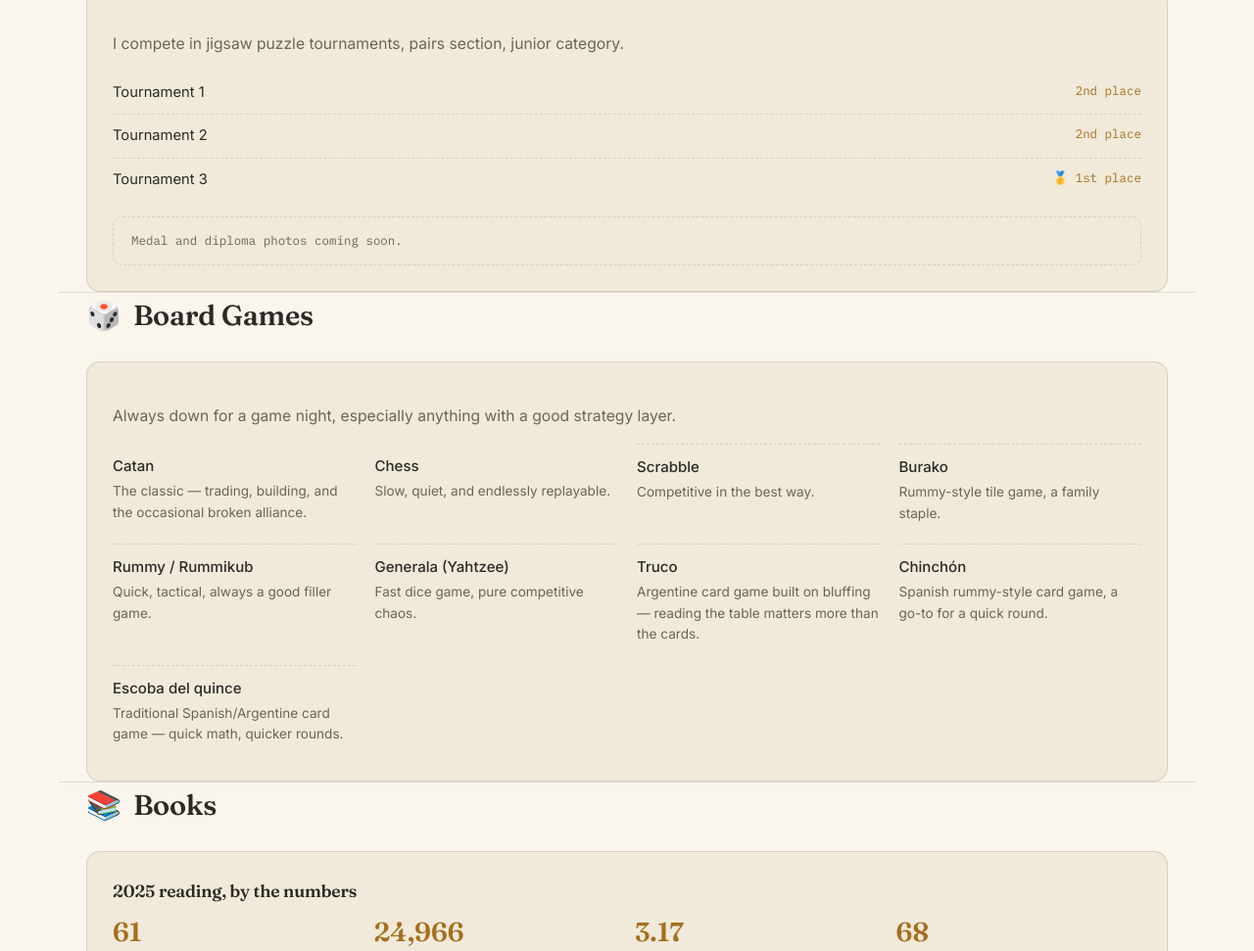
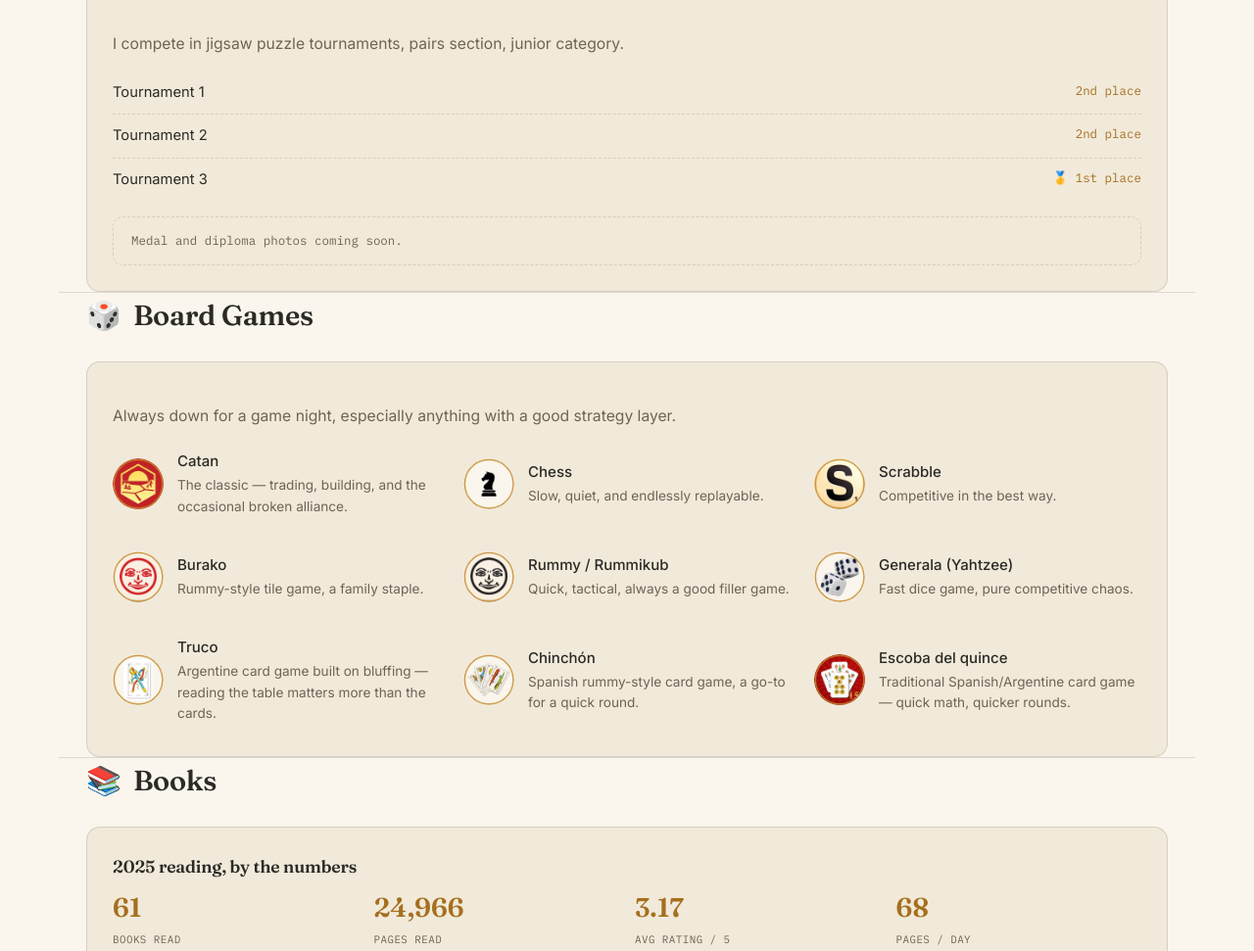
Before and after one commit to pilargottert/pilargottert.github.io, a plain HTML site: page beyond-work.html in a window 1280 px wide. Shown: the part 436-1407 px from the top of the page at 98% size. Drawn offline with Linux system fonts and the light colour scheme.

Commit message:
Add files via upload

```diff
--- a/beyond-work.html
+++ b/beyond-work.html
@@ -158,14 +158,27 @@
     margin:16px 0 0;
     padding:0;
     display:grid;
-    grid-template-columns: repeat(auto-fit, minmax(220px, 1fr));
-    gap:10px 20px;
+    grid-template-columns: repeat(3, 1fr);
+    gap:22px 24px;
   }
   .game-list li{
-    padding:10px 0;
-    border-top:1px dashed var(--line);
+    display:flex;
+    align-items:center;
+    gap:14px;
+    padding:6px 0;
   }
-  .game-list li:nth-child(-n+2){ border-top:none; }
+  .game-list .gicon{
+    width:52px;
+    height:52px;
+    border-radius:50%;
+    flex-shrink:0;
+    object-fit:cover;
+  }
+  .game-list .gtext{
+    display:flex;
+    flex-direction:column;
+    min-width:0;
+  }
   .game-list .gname{
     font-weight:500;
     font-size:0.94rem;
@@ -175,6 +188,12 @@
     font-size:0.85rem;
     color:var(--ink-soft);
     margin-top:2px;
+  }
+  @media (max-width: 760px){
+    .game-list{ grid-template-columns: repeat(2, 1fr); }
+  }
+  @media (max-width: 480px){
+    .game-list{ grid-template-columns: 1fr; }
   }
 
   .soon-note{
@@ -301,15 +320,15 @@
   <div class="block">
     <p>Always down for a game night, especially anything with a good strategy layer.</p>
     <ul class="game-list">
-      <li><span class="gname">Catan</span><span class="gnote">The classic — trading, building, and the occasional broken alliance.</span></li>
-      <li><span class="gname">Chess</span><span class="gnote">Slow, quiet, and endlessly replayable.</span></li>
-      <li><span class="gname">Scrabble</span><span class="gnote">Competitive in the best way.</span></li>
-      <li><span class="gname">Burako</span><span class="gnote">Rummy-style tile game, a family staple.</span></li>
-      <li><span class="gname">Rummy / Rummikub</span><span class="gnote">Quick, tactical, always a good filler game.</span></li>
-      <li><span class="gname">Generala (Yahtzee)</span><span class="gnote">Fast dice game, pure competitive chaos.</span></li>
-      <li><span class="gname">Truco</span><span class="gnote">Argentine card game built on bluffing — reading the table matters more than the cards.</span></li>
-      <li><span class="gname">Chinchón</span><span class="gnote">Spanish rummy-style card game, a go-to for a quick round.</span></li>
-      <li><span class="gname">Escoba del quince</span><span class="gnote">Traditional Spanish/Argentine card game — quick math, quicker rounds.</span></li>
+      <li><img class="gicon" src="assets/icons/catan.png" alt="Catan"><div class="gtext"><span class="gname">Catan</span><span class="gnote">The classic — trading, building, and the occasional broken alliance.</span></div></li>
+      <li><img class="gicon" src="assets/icons/chess.png" alt="Chess"><div class="gtext"><span class="gname">Chess</span><span class="gnote">Slow, quiet, and endlessly replayable.</span></div></li>
+      <li><img class="gicon" src="assets/icons/scrabble.png" alt="Scrabble"><div class="gtext"><span class="gname">Scrabble</span><span class="gnote">Competitive in the best way.</span></div></li>
+      <li><img class="gicon" src="assets/icons/burako.png" alt="Burako"><div class="gtext"><span class="gname">Burako</span><span class="gnote">Rummy-style tile game, a family staple.</span></div></li>
+      <li><img class="gicon" src="assets/icons/rummy.png" alt="Rummy"><div class="gtext"><span class="gname">Rummy / Rummikub</span><span class="gnote">Quick, tactical, always a good filler game.</span></div></li>
+      <li><img class="gicon" src="assets/icons/generala.png" alt="Generala"><div class="gtext"><span class="gname">Generala (Yahtzee)</span><span class="gnote">Fast dice game, pure competitive chaos.</span></div></li>
+      <li><img class="gicon" src="assets/icons/truco.png" alt="Truco"><div class="gtext"><span class="gname">Truco</span><span class="gnote">Argentine card game built on bluffing — reading the table matters more than the cards.</span></div></li>
+      <li><img class="gicon" src="assets/icons/chinchon.png" alt="Chinchón"><div class="gtext"><span class="gname">Chinchón</span><span class="gnote">Spanish rummy-style card game, a go-to for a quick round.</span></div></li>
+      <li><img class="gicon" src="assets/icons/escoba.png" alt="Escoba de 15"><div class="gtext"><span class="gname">Escoba del quince</span><span class="gnote">Traditional Spanish/Argentine card game — quick math, quicker rounds.</span></div></li>
     </ul>
   </div>
 </section>
```
Also changed, not shown: assets/icons/burako.png (added), assets/icons/catan.png (added), assets/icons/chess.png (added), assets/icons/chinchon.png (added), assets/icons/escoba.png (added), assets/icons/generala.png (added), assets/icons/rummy.png (added), assets/icons/scrabble.png (added), assets/icons/truco.png (added).
